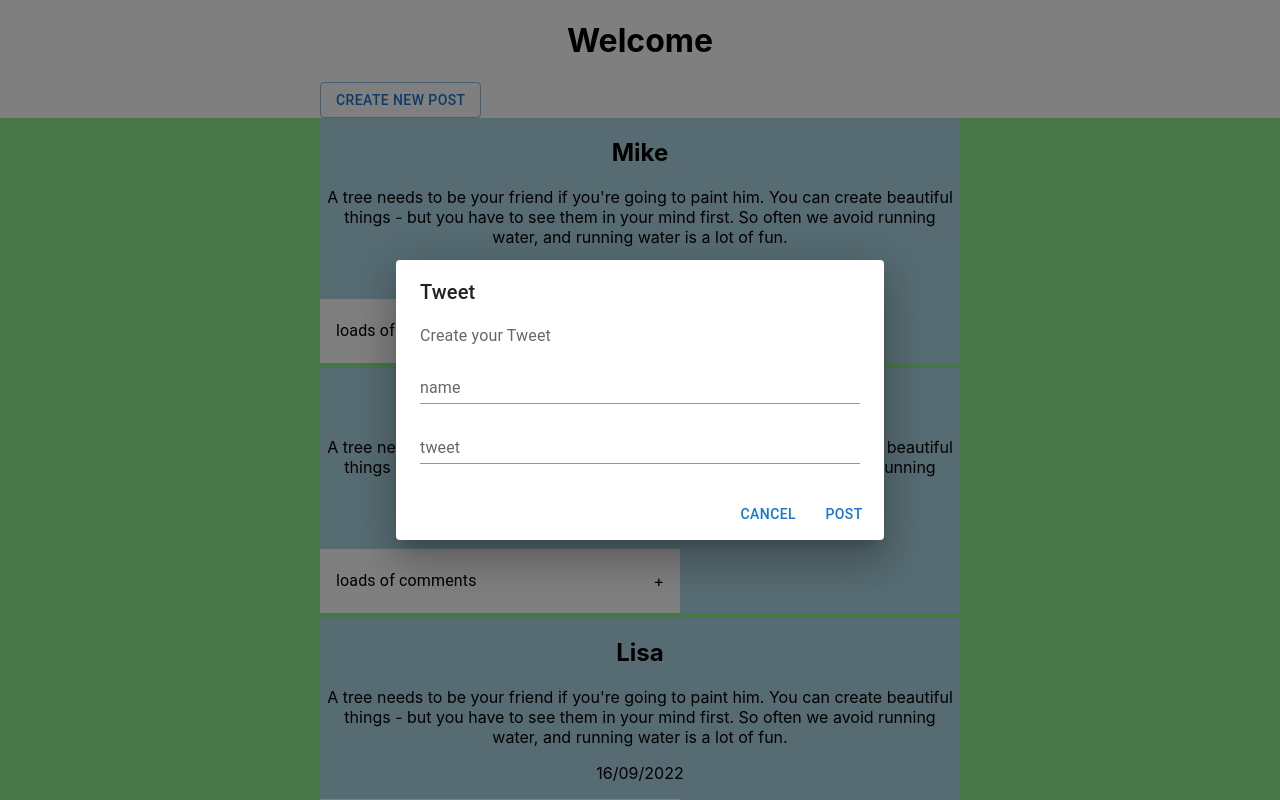
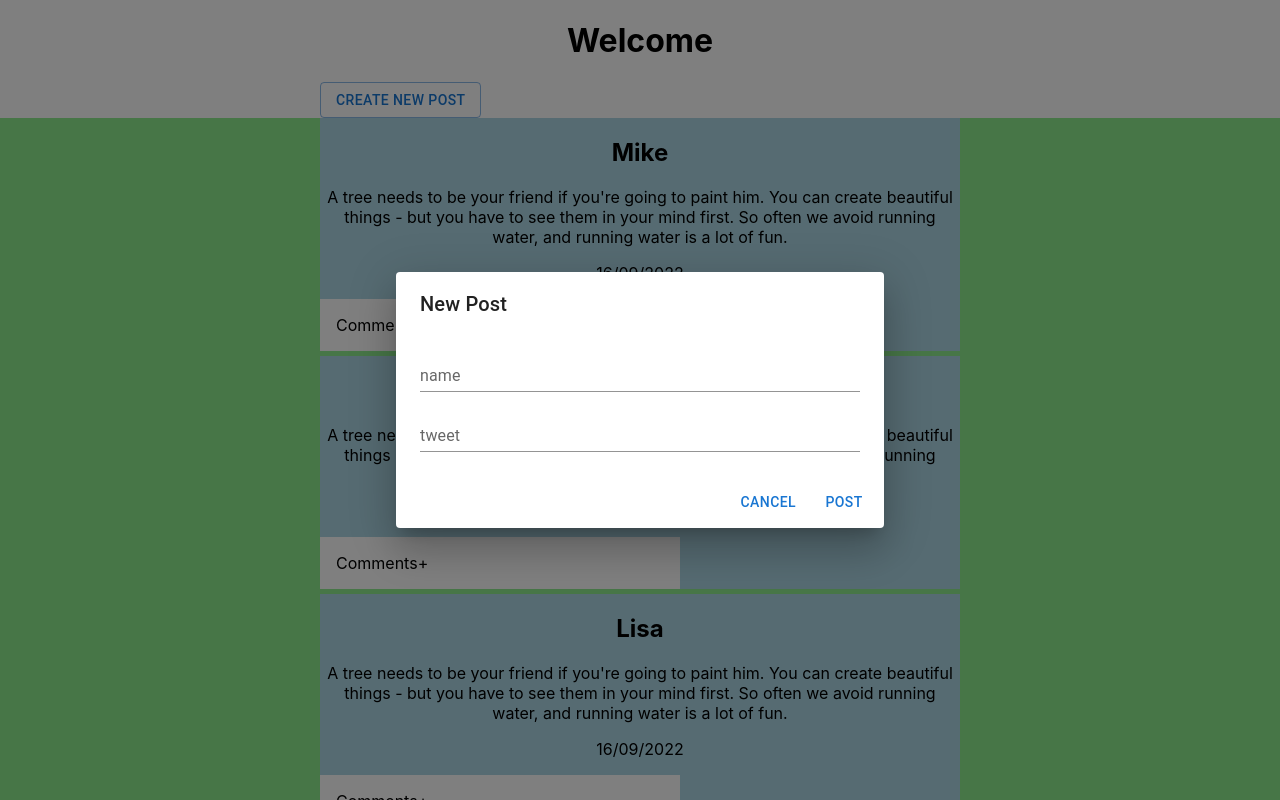
Before and after one commit to hamstercat007/fake-tweets, a React (Create React App) app: page / in a window 1280 px wide. Both pictures are taken after a click on the button "CREATE NEW POST". Shown: the top 800 px of the page. Built offline with nearby package versions, Linux system fonts and the light colour scheme.

Commit message:
Comment appeding to drop down list succesfully

```diff
--- a/src/App.js
+++ b/src/App.js
@@ -6,7 +6,6 @@ import { tweetData } from './data/tweetData';
 import { useState } from 'react';
 
 function App() {
-    const [currentId, setCurrentId] = useState(5);
     const [list, setList] = useState(
         tweetData.map((tweet) => {
             return (
--- a/src/Components/CommentCard.js
+++ b/src/Components/CommentCard.js
@@ -1,4 +1,3 @@
-import * as React from 'react';
 import List from '@mui/material/List';
 import ListItemButton from '@mui/material/ListItemButton';
 import ListItemText from '@mui/material/ListItemText';
@@ -8,7 +7,7 @@ import CommentModal from './CommentModal';
 
 export default function CommentCard({ id }) {
     const [openComment, setOpenComment] = useState(false);
-    const [commentList, setCommentList] = useState('loads of comments');
+    const [commentList, setCommentList] = useState('');
 
     const handleClick = () => {
         setOpenComment(!openComment);
@@ -26,7 +25,7 @@ export default function CommentCard({ id }) {
                 aria-labelledby='nested-list-subheader'
             >
                 <ListItemButton onClick={handleClick}>
-                    <ListItemText primary={commentList} />
+                    Comments
                     {openComment ? '-' : '+'}
                 </ListItemButton>
                 <Collapse in={openComment} timeout='auto' unmountOnExit>
@@ -36,7 +35,9 @@ export default function CommentCard({ id }) {
                                 id={id}
                                 setCommentList={setCommentList}
                             />
-                            <ListItemText primary={id + 'Write a comment'} />
+                            <ListItemText
+                                primary={id + 'Write a comment' + commentList}
+                            />
                         </ListItemButton>
                     </List>
                 </Collapse>
--- a/src/Components/CommentModal.js
+++ b/src/Components/CommentModal.js
@@ -1,4 +1,3 @@
-import React from 'react';
 import Button from '@mui/material/Button';
 import TextField from '@mui/material/TextField';
 import Dialog from '@mui/material/Dialog';
@@ -12,9 +11,8 @@ function CommentModal({ id, setCommentList }) {
     const [name, setName] = useState('');
     const [comment, setComment] = useState('');
 
-    const handleClickOpen = (e) => {
+    const handleClickOpen = () => {
         setOpen(true);
-        console.log(e.target);
     };
 
     const handleClose = () => {
--- a/src/Components/TweetModal.js
+++ b/src/Components/TweetModal.js
@@ -4,7 +4,6 @@ import TextField from '@mui/material/TextField';
 import Dialog from '@mui/material/Dialog';
 import DialogActions from '@mui/material/DialogActions';
 import DialogContent from '@mui/material/DialogContent';
-import DialogContentText from '@mui/material/DialogContentText';
 import DialogTitle from '@mui/material/DialogTitle';
 import { useState } from 'react';
 import TweetCard from './TweetCard';
@@ -53,9 +52,8 @@ export default function TweetModal({ setList, listLength }) {
                 Create New Post
             </Button>
             <Dialog open={open} onClose={handleClose}>
-                <DialogTitle>Tweet</DialogTitle>
+                <DialogTitle>New Post</DialogTitle>
                 <DialogContent>
-                    <DialogContentText>Create your Tweet</DialogContentText>
                     <TextField
                         autoFocus
                         margin='dense'
```
